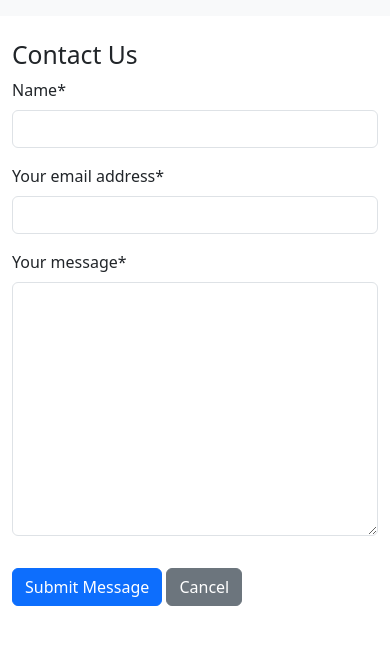
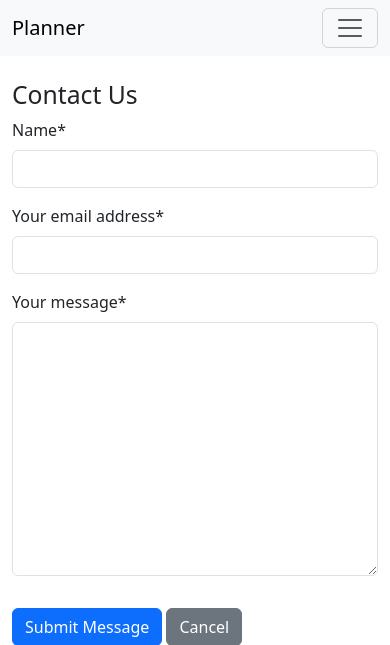
Before and after one commit to neilbenjamin/01_schedule_planner, a Django app: page /contact/ in a window 390 px wide. Shown: the top 645 px of the page. Run offline with Django 5.2, Linux system fonts and the light colour scheme; some libraries are stand-ins or nearby versions.

Commit message:
feat: Add mobile navbar toggler and Bootstrap JS

```diff
--- a/schedule_planner/planner/templates/pages/base.html
+++ b/schedule_planner/planner/templates/pages/base.html
@@ -22,6 +22,10 @@
     <!-- # Navbar -->
     <nav class="navbar navbar-expand-lg bg-body-tertiary">
         <div class="container-fluid">
+            <a class="navbar-brand" href="{% url 'planner:index' %}">Planner</a>
+            <button class="navbar-toggler" type="button" data-bs-toggle="collapse" data-bs-target="#navbarNav" aria-controls="navbarNav" aria-expanded="false" aria-label="Toggle navigation">
+                <span class="navbar-toggler-icon"></span>
+            </button>
             <div class="collapse navbar-collapse" id="navbarNav">
                 <ul class="navbar-nav">
                     <li class="nav-item">
@@ -51,4 +55,5 @@
 
     <!-- Additional JS scripts -->
     {% block extra_js%}{% endblock %}
+    <script src="https://cdn.jsdelivr.net/npm/bootstrap@5.3.6/dist/js/bootstrap.bundle.min.js" integrity="sha384-0pUGZvbkm6XF6gxjEnlmuGrJXVbNuzT9qBBavbLwCsOGabYfZo0T0to5eqruptLy" crossorigin="anonymous"></script>
 </body>
```
